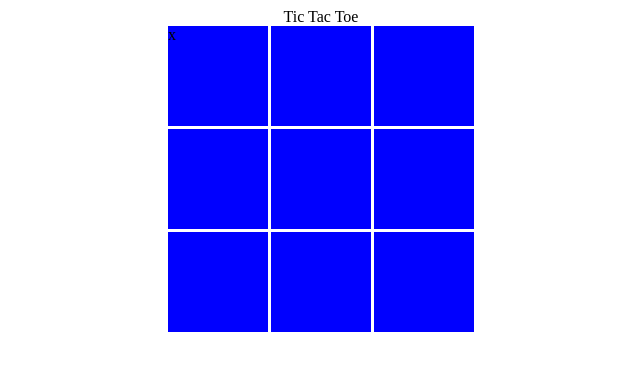
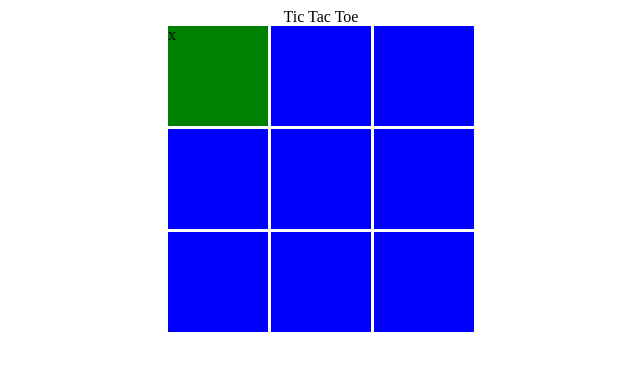
Before and after one commit to himlayyy/Tic-tac-toe, a plain HTML site: page index.html in a window 1280 px wide. Both pictures are taken after a click on the element 537 px from the left and 76 px from the top of the page. Shown: the whole page, without its empty margins (319-959 px from the left). Drawn offline with Linux system fonts and the light colour scheme.

Commit message:
Added player cell color

```diff
--- a/script.js
+++ b/script.js
@@ -15,7 +15,9 @@ class Game{
         this.moves = 0;
     }
     // }
-    static handleClick(id){
+    static handleClick(id, cell){
+        console.log(cell);
+        cell.classList.add("player");
         let value = Cell.getValue(id);
         if(value == "") Cell.addInput(id, "x");
         player.moves(id);
@@ -71,5 +73,5 @@ let player = new Player();
     const cells = document.querySelectorAll(".cell");
     cells.forEach(cell => {cell.addEventListener("click", function(cell){
         let id = cell.target.dataset.index;
-        Game.handleClick(id);
+        Game.handleClick(id, cell.target);
 })})
--- a/style.css
+++ b/style.css
@@ -14,3 +14,6 @@
 
     background:blue;
 }
+.player{
+    background-color:green;
+}
```
